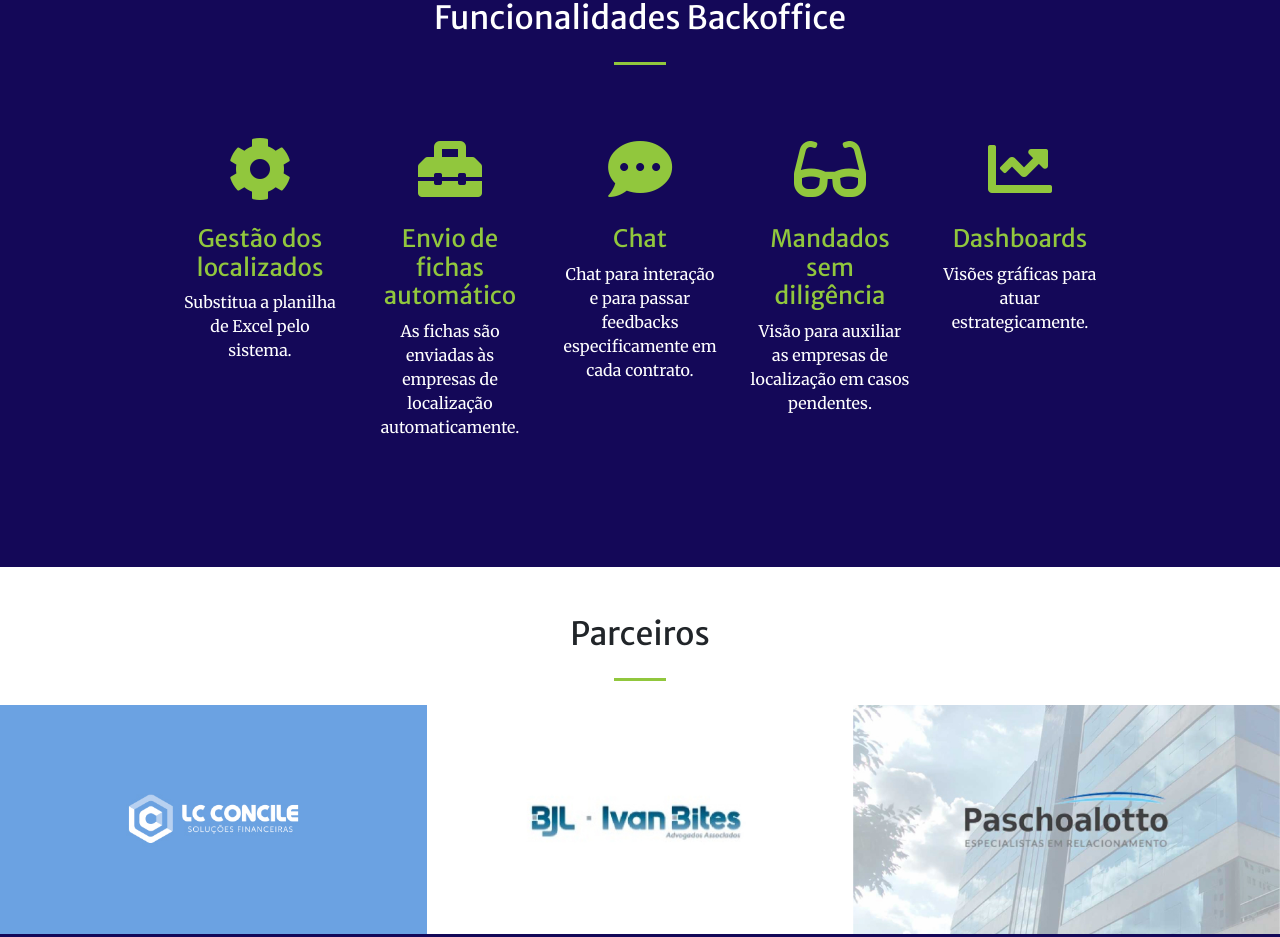
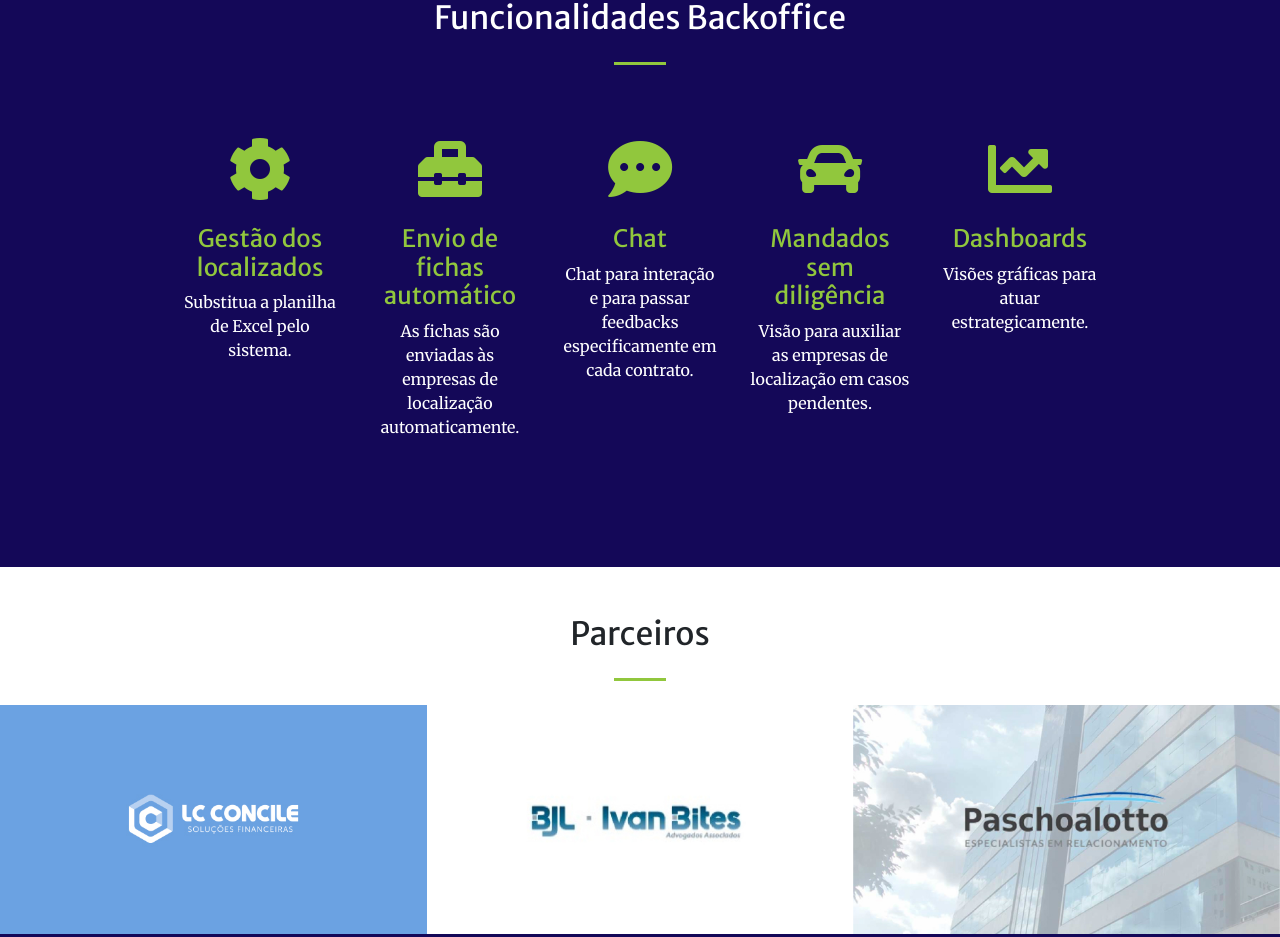
Before and after one commit to MrASousa/MrASousa.github.io, a website with bundled scripts: page index.html in a window 1280 px wide. Shown: the part 2051-2988 px from the top of the page. Built offline with nearby package versions, Linux system fonts and the light colour scheme.

Commit message:
Nigga godamn

```diff
--- a/index.html
+++ b/index.html
@@ -176,7 +176,7 @@
         </div>
         <div class="col-lg-2 col-md-6 text-center">
           <div class="mt-5">
-            <i class="fas fa-4x fa-glasses text-primary mb-4"></i>
+            <i class="fas fa-4x fa-car text-primary mb-4"></i>
             <h3 class="h4 mb-2">Mandados sem diligência</h3>
             <p class="text-muted mb-0">Visão para auxiliar as empresas de localização em casos pendentes.</p>
           </div>
```
